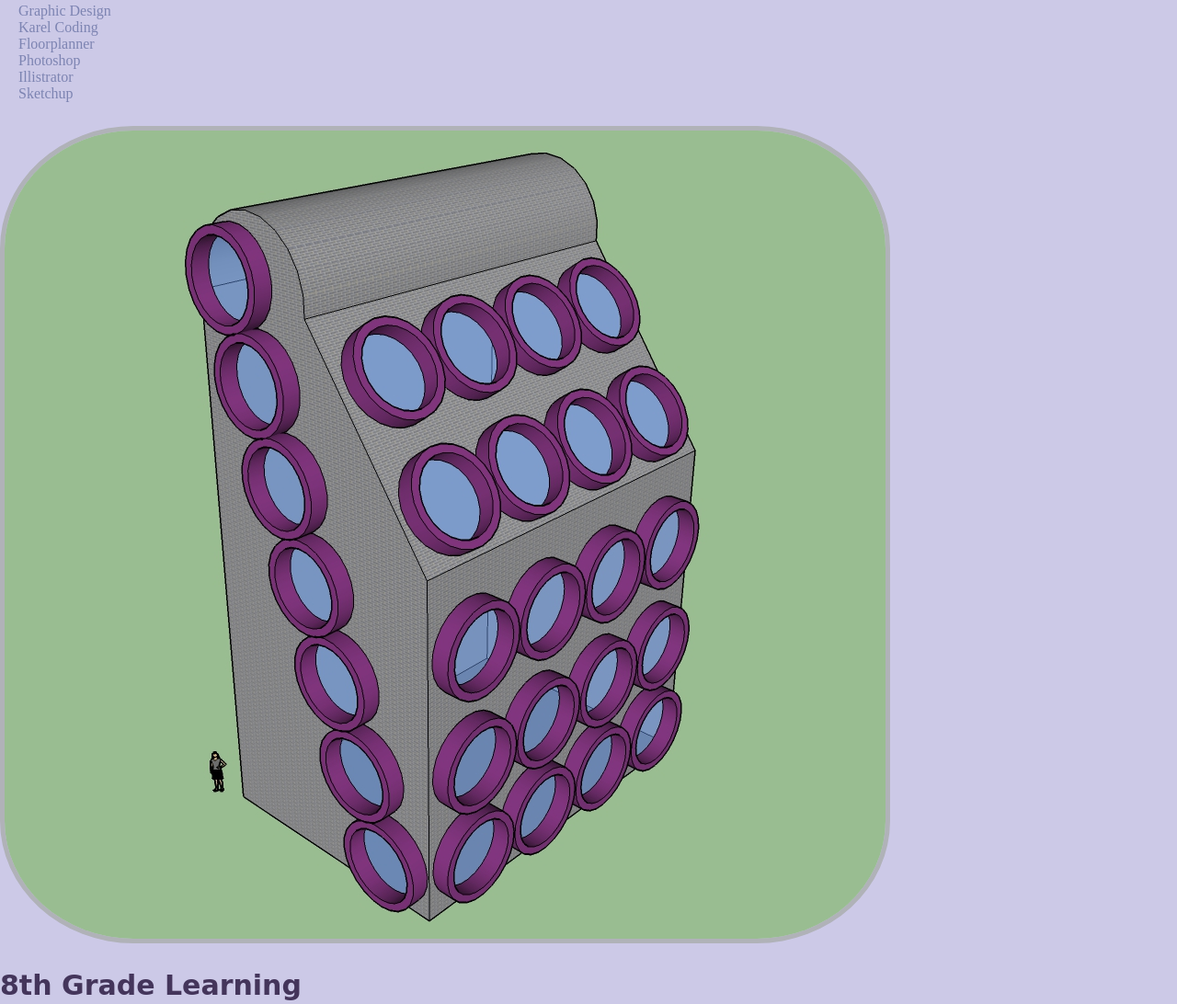
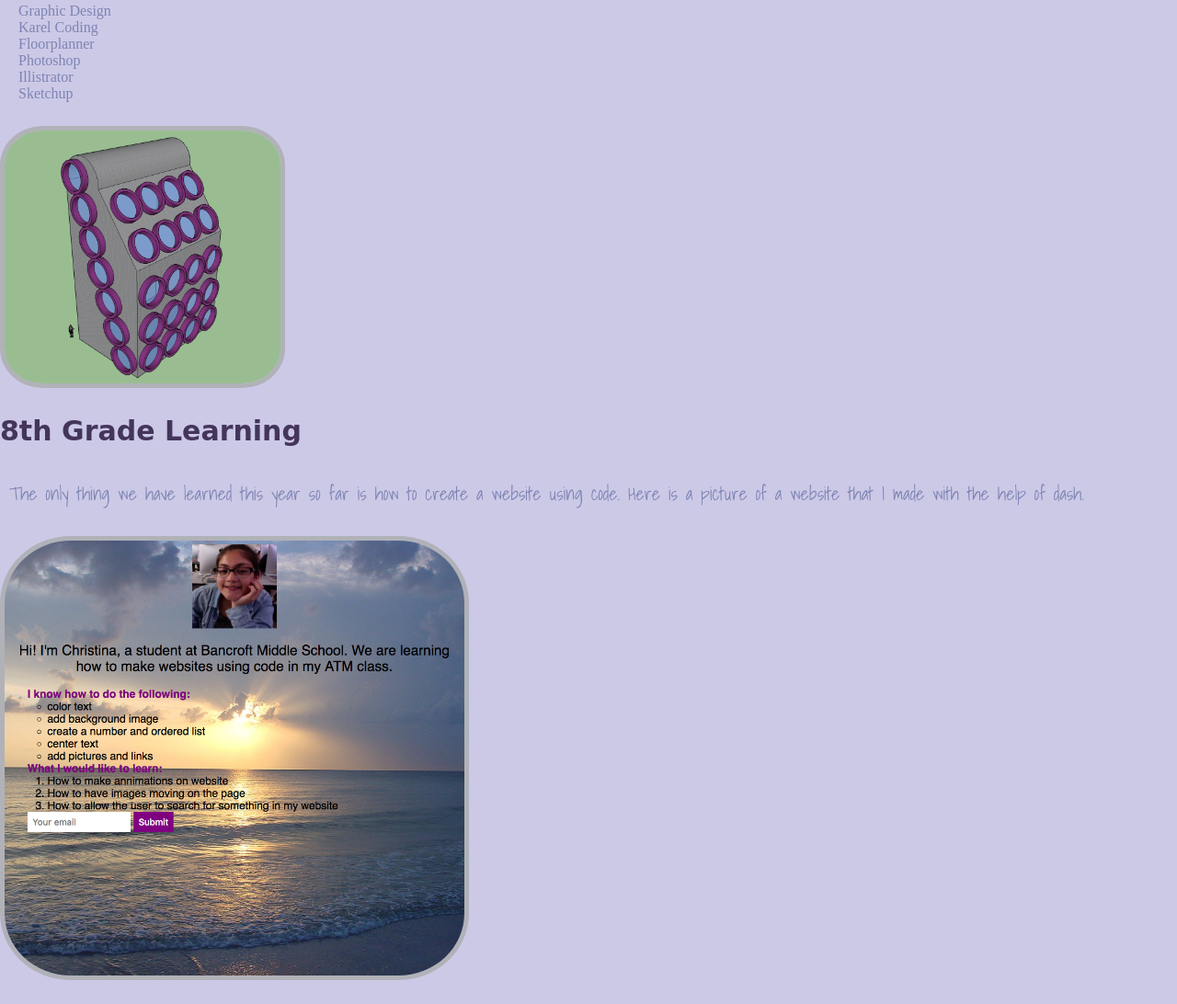
Before and after one commit to christinascode/christinascode.github.io, a plain HTML site: page atm.html in a window 1280 px wide. Shown: the part 1067-2159 px from the top of the page at 92% size. Drawn offline with Linux system fonts and the light colour scheme; a web font is replaced by a local one.

Commit message:
Update atm.html

```diff
--- a/atm.html
+++ b/atm.html
@@ -48,7 +48,7 @@
             <li>Illistrator</li>
             <li>Sketchup</li>
         </ul>
-        <img src="images/sketchup.jpg" alt="a screenshot of a round window building assignment we had in 7th grade">
+        <img src="images/sketchup.jpg" alt="a screenshot of a round window building assignment we had in 7th grade" width="300">
 
         <h2>8th Grade Learning</h2>
         <p>The only thing we have learned this year so far is how to create a website using code. Here is a picture of a website that I made with the help of dash.</p>
```
